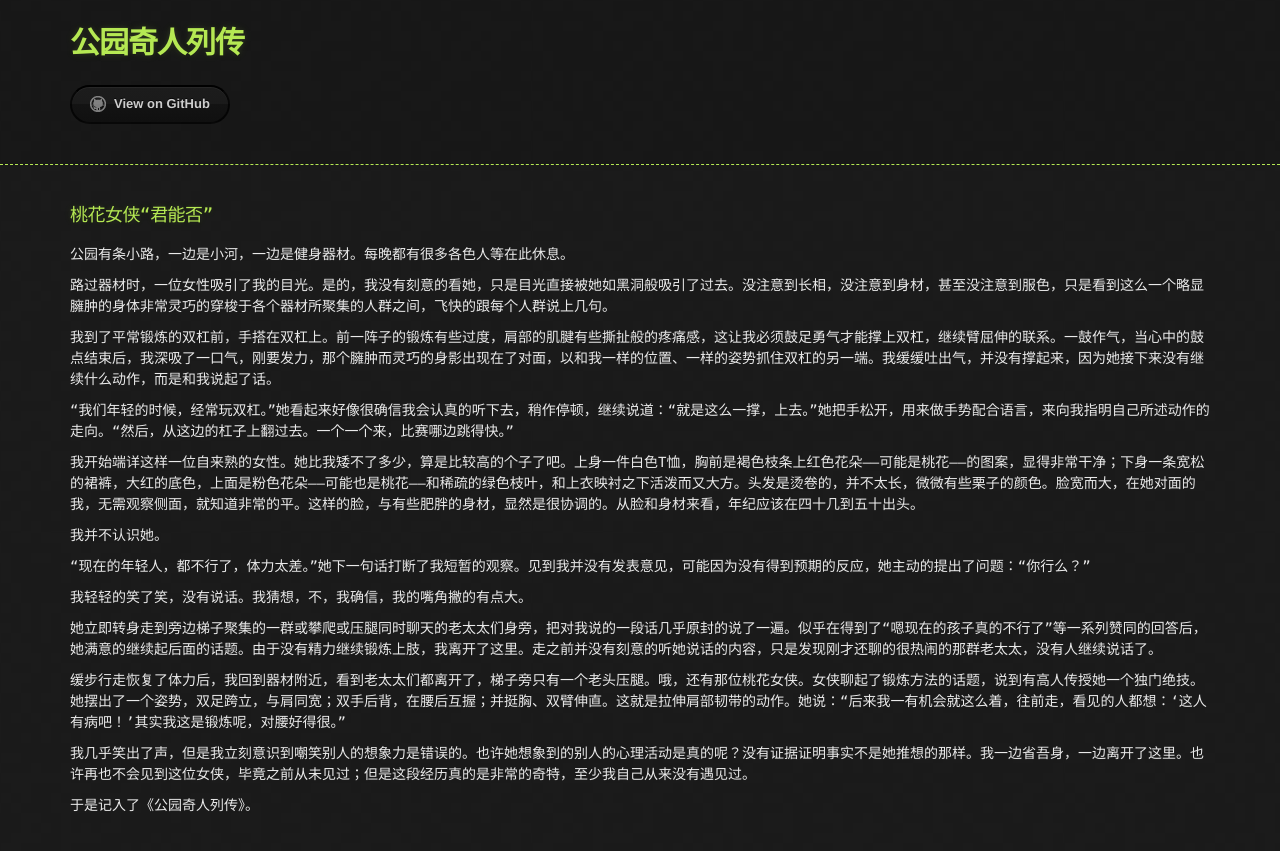
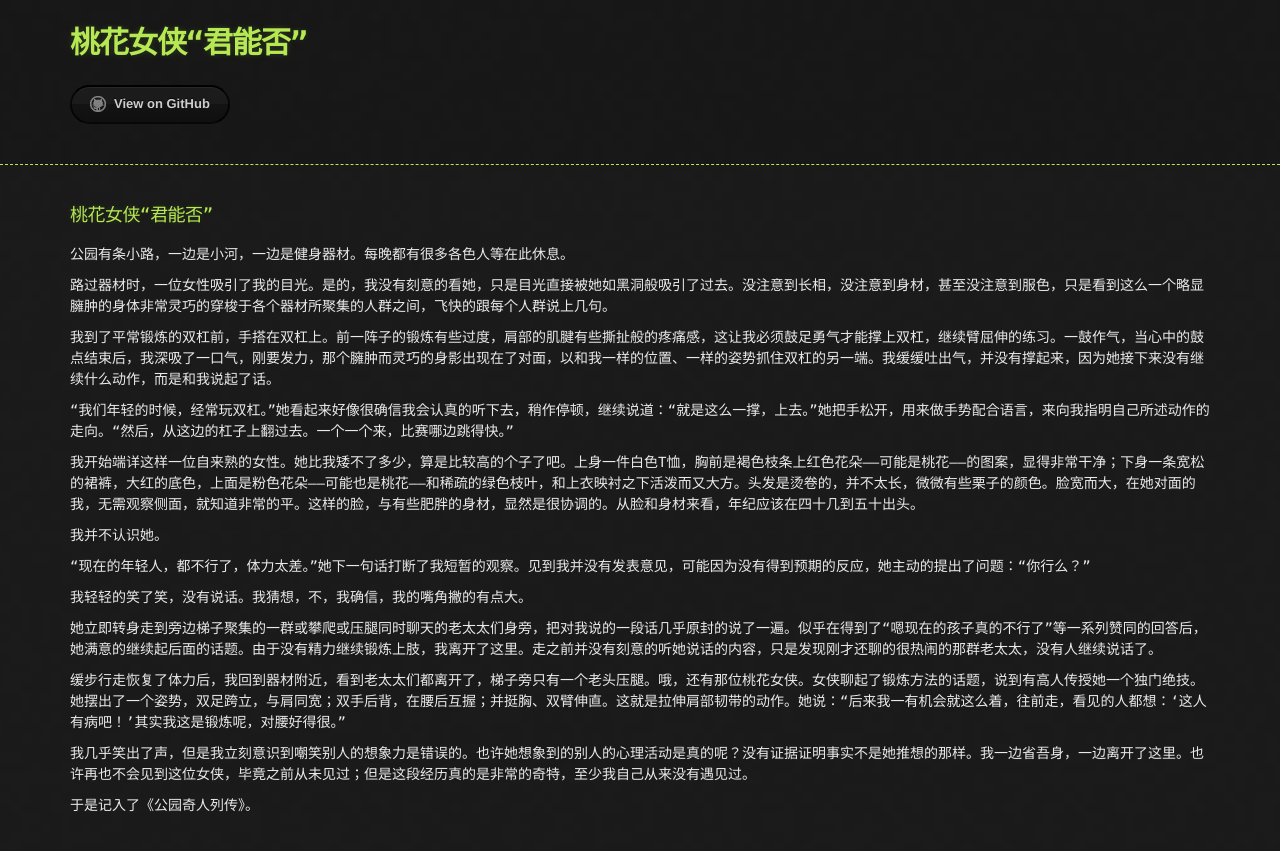
Before and after one commit to weiht/weiht.github.io, a Jekyll site: the page built from _posts/2016-06-17-lcpp-woman-in-red-pants-can-you-play.md, in a window 1280 px wide. Shown: the top 851 px of the page. Built offline with Jekyll 4.4.1, drawn with Linux system fonts in a browser that asks for light colours.

Commit message:
加入了公园奇人列传——蛙目老妪足踏天。

```diff
--- a/_posts/2016-06-17-lcpp-woman-in-red-pants-can-you-play.md
+++ b/_posts/2016-06-17-lcpp-woman-in-red-pants-can-you-play.md
@@ -1,15 +1,16 @@
 ---
 layout: post
-title: 公园奇人列传
+title: 桃花女侠“君能否”
+prefix: 公园奇人列传
 ---
 
-### 桃花女侠“君能否”
+### {{page.title}}
 
 公园有条小路，一边是小河，一边是健身器材。每晚都有很多各色人等在此休息。
 
 路过器材时，一位女性吸引了我的目光。是的，我没有刻意的看她，只是目光直接被她如黑洞般吸引了过去。没注意到长相，没注意到身材，甚至没注意到服色，只是看到这么一个略显臃肿的身体非常灵巧的穿梭于各个器材所聚集的人群之间，飞快的跟每个人群说上几句。
 
-我到了平常锻炼的双杠前，手搭在双杠上。前一阵子的锻炼有些过度，肩部的肌腱有些撕扯般的疼痛感，这让我必须鼓足勇气才能撑上双杠，继续臂屈伸的联系。一鼓作气，当心中的鼓点结束后，我深吸了一口气，刚要发力，那个臃肿而灵巧的身影出现在了对面，以和我一样的位置、一样的姿势抓住双杠的另一端。我缓缓吐出气，并没有撑起来，因为她接下来没有继续什么动作，而是和我说起了话。
+我到了平常锻炼的双杠前，手搭在双杠上。前一阵子的锻炼有些过度，肩部的肌腱有些撕扯般的疼痛感，这让我必须鼓足勇气才能撑上双杠，继续臂屈伸的练习。一鼓作气，当心中的鼓点结束后，我深吸了一口气，刚要发力，那个臃肿而灵巧的身影出现在了对面，以和我一样的位置、一样的姿势抓住双杠的另一端。我缓缓吐出气，并没有撑起来，因为她接下来没有继续什么动作，而是和我说起了话。
 
 “我们年轻的时候，经常玩双杠。”她看起来好像很确信我会认真的听下去，稍作停顿，继续说道：“就是这么一撑，上去。”她把手松开，用来做手势配合语言，来向我指明自己所述动作的走向。“然后，从这边的杠子上翻过去。一个一个来，比赛哪边跳得快。”
 
@@ -27,4 +28,4 @@
 
 我几乎笑出了声，但是我立刻意识到嘲笑别人的想象力是错误的。也许她想象到的别人的心理活动是真的呢？没有证据证明事实不是她推想的那样。我一边省吾身，一边离开了这里。也许再也不会见到这位女侠，毕竟之前从未见过；但是这段经历真的是非常的奇特，至少我自己从来没有遇见过。
 
-于是记入了《{{page.title}}》。
+于是记入了《{{page.prefix}}》。
```
Also changed, not shown: _posts/2016-06-20-lcpp-old-woman-with-sunglasses.md (added, +23 -0 lines).
